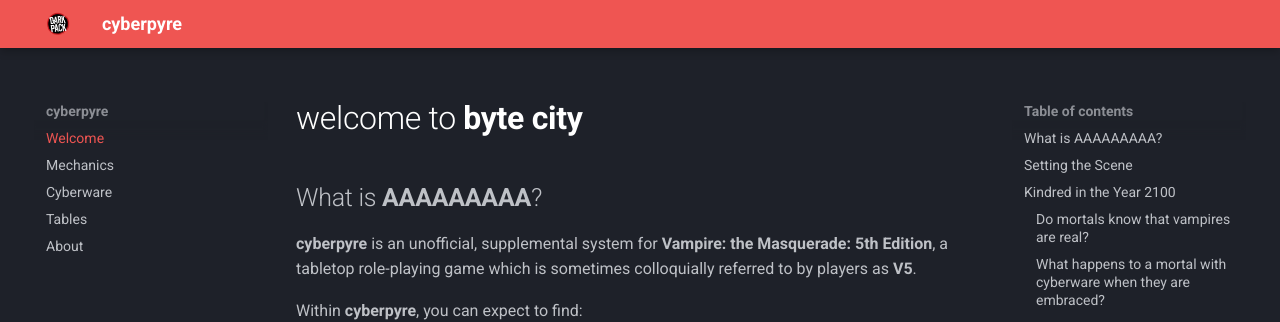
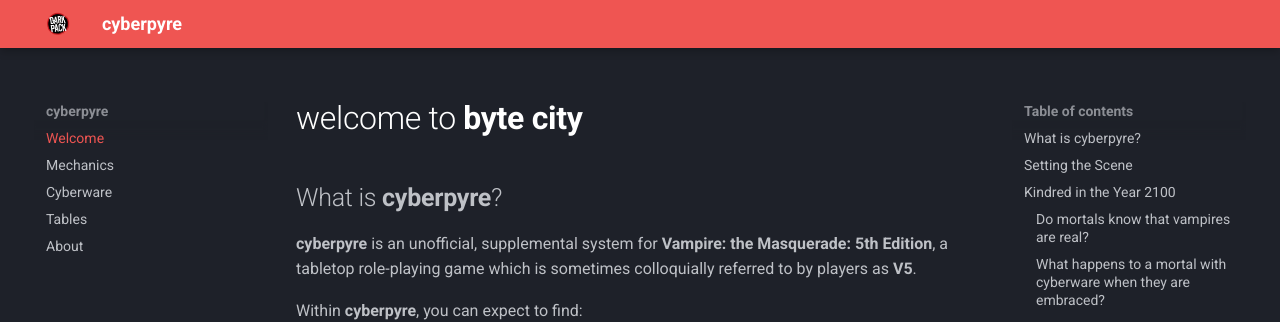
Before and after one commit to cyberpyre-dev/cyberpyre-mkdocs, an MkDocs documentation site: the page built from docs/index.md, in a window 1280 px wide and 900 px high. Shown: the top 322 px of the window. Built offline with MkDocs 1.6.1 and Material for MkDocs 9.7.7, drawn with Linux system fonts in a browser that asks for light colours.

Commit message:
Tested deployment

```diff
--- a/docs/index.md
+++ b/docs/index.md
@@ -1,6 +1,6 @@
 # welcome to **byte city**
 
-## What is **AAAAAAAAA**?
+## What is **cyberpyre**?
 **cyberpyre** is an unofficial, supplemental system for **Vampire: the Masquerade: 5th Edition**, a tabletop role-playing game which is sometimes colloquially referred to by players as **V5**.
 
 Within **cyberpyre**, you can expect to find:
```
